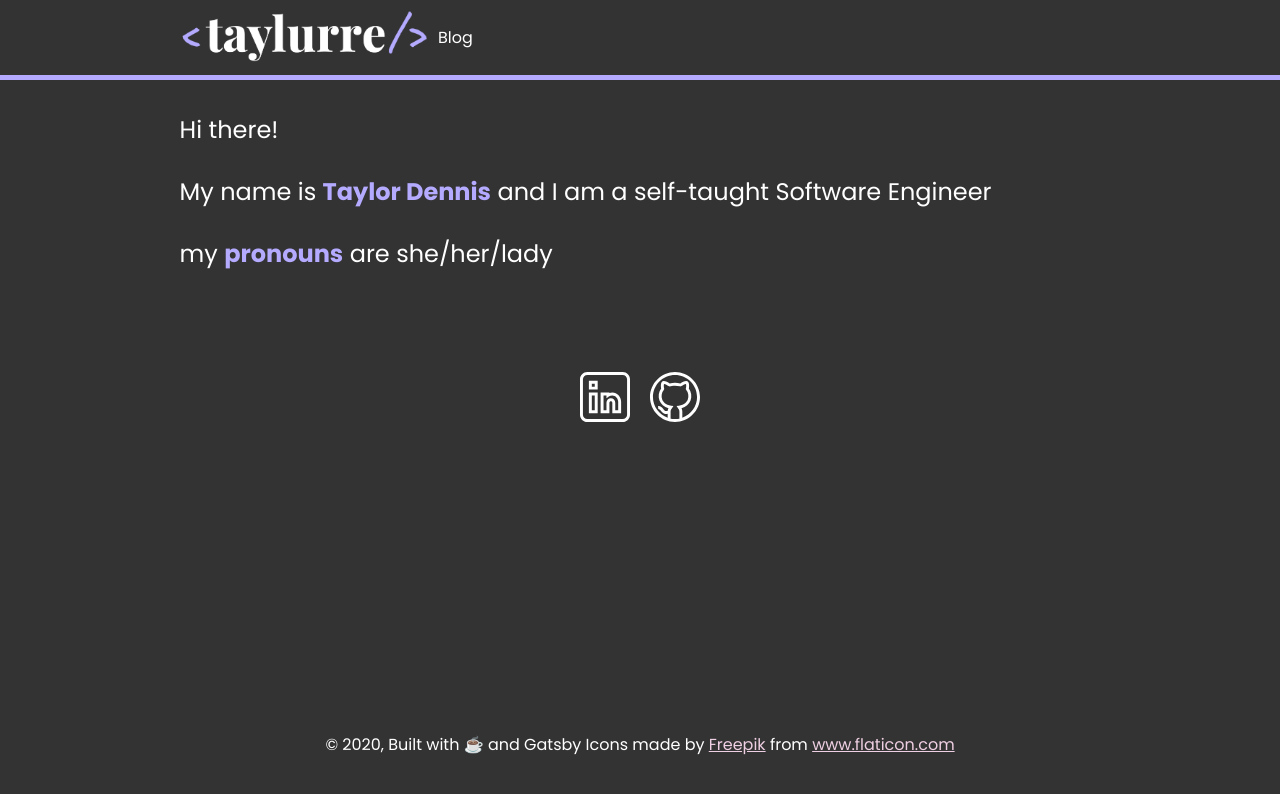
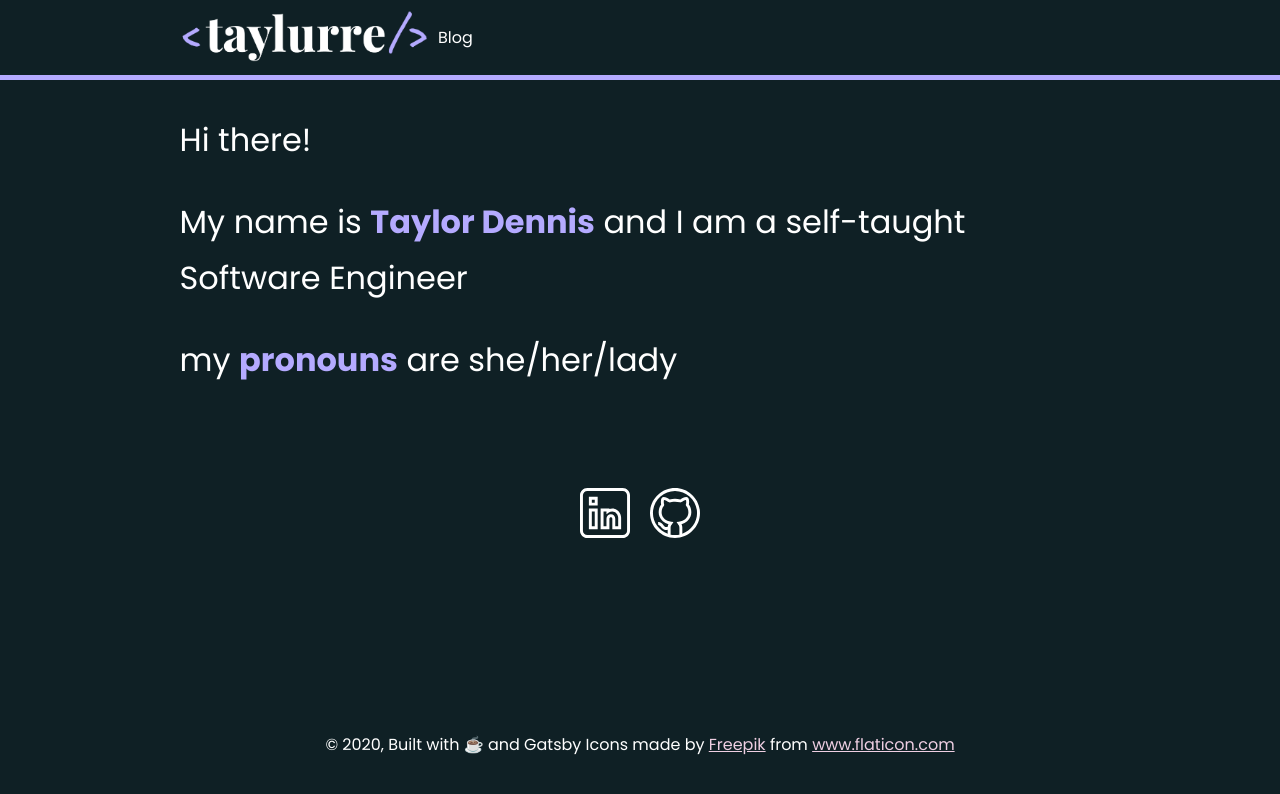
Before and after one commit to TaylURRE/taylurre.github.io, a Gatsby site: page / in a window 1280 px wide. Built offline with nearby package versions, Linux system fonts and the light colour scheme; Gatsby itself is replaced by a stand-in of ours.

Commit message:
[styles] make font bigger, change background color

```diff
--- a/gatsby-config.js
+++ b/gatsby-config.js
@@ -33,7 +33,7 @@ module.exports = {
         background_color: `#663399`,
         theme_color: `#663399`,
         display: `minimal-ui`,
-        icon: `src/images/gatsby-icon.png`, // This path is relative to the root of the site.
+        icon: `src/images/td.png`, // This path is relative to the root of the site.
       },
     },
     // this (optional) plugin enables Progressive Web App + Offline functionality
--- a/src/styles/styles.scss
+++ b/src/styles/styles.scss
@@ -4,7 +4,7 @@ $font: 'Poppins', -apple-system, BlinkMacSystemFont, 'Segoe UI', Roboto, Oxygen,
 
 $white: #FFF;
 $black:  #000;
-$dark-grey: hsl(0, 0%, 20%);
+$dark-grey: #0f2025;
 $dark-pink: #E27396;
 $dark-purple: #21204e;
 $pink: #EA9AB2;
@@ -31,8 +31,8 @@ a, h1, h2, h3, p {
 }
 
 .home {
-    font-size: 1.5em;
-    line-height: 1.5em;
+    font-size: 2em;
+    line-height: 1.75em;
     b {
         color: $light-purple;
     }
--- a/src/templates/blog.js
+++ b/src/templates/blog.js
@@ -8,7 +8,7 @@ export default ({ data }) => {
      <Layout>
    <div>
      <h1>{post.frontmatter.title}</h1>
-     <h4 style={{color: 'rgb(165, 164, 164)'}}><span style={{fontSize: '0.8em'}}> {post.frontmatter.date}</span></h4>
+     <h4><span> {post.frontmatter.date}</span></h4>
      <div dangerouslySetInnerHTML = {{ __html: post.html }}/>
    </div>
    </Layout>
```
Also changed, not shown: src/images/gatsby-icon.png (deleted), src/images/td.png (added).
